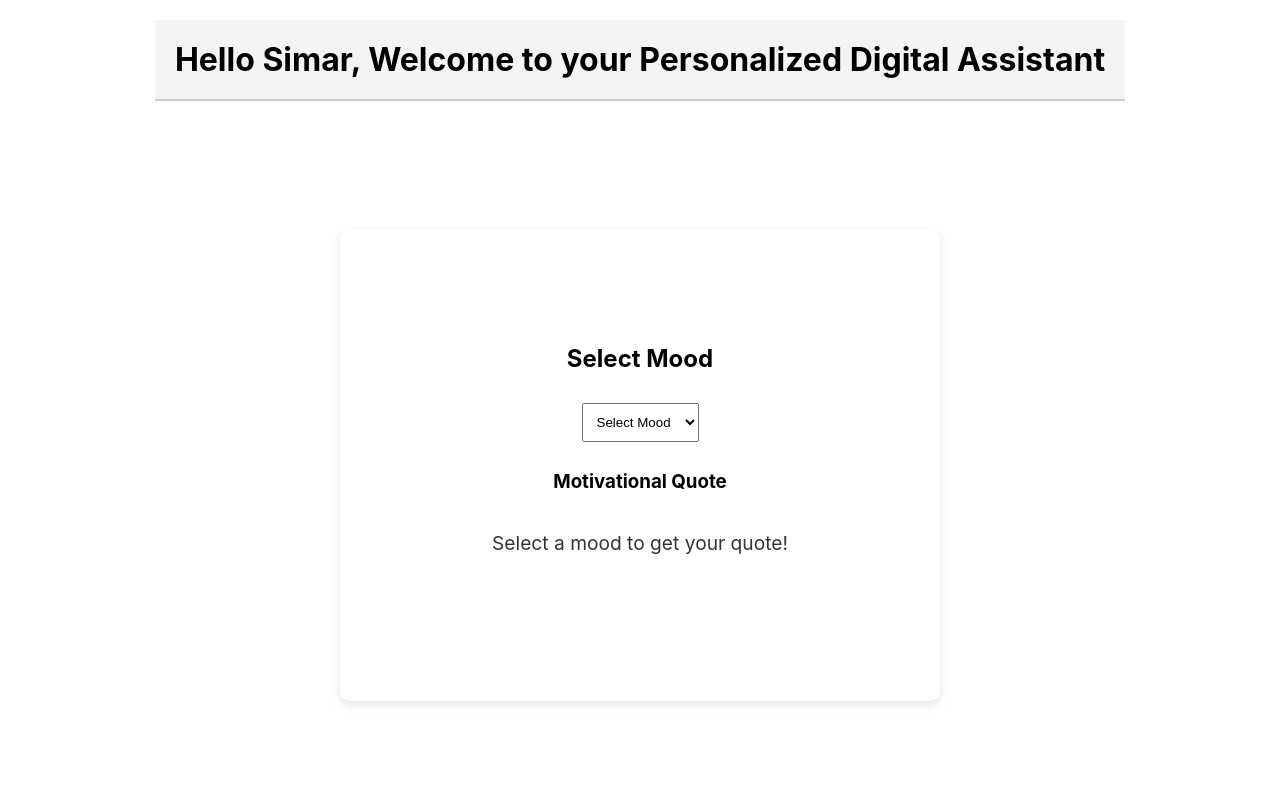
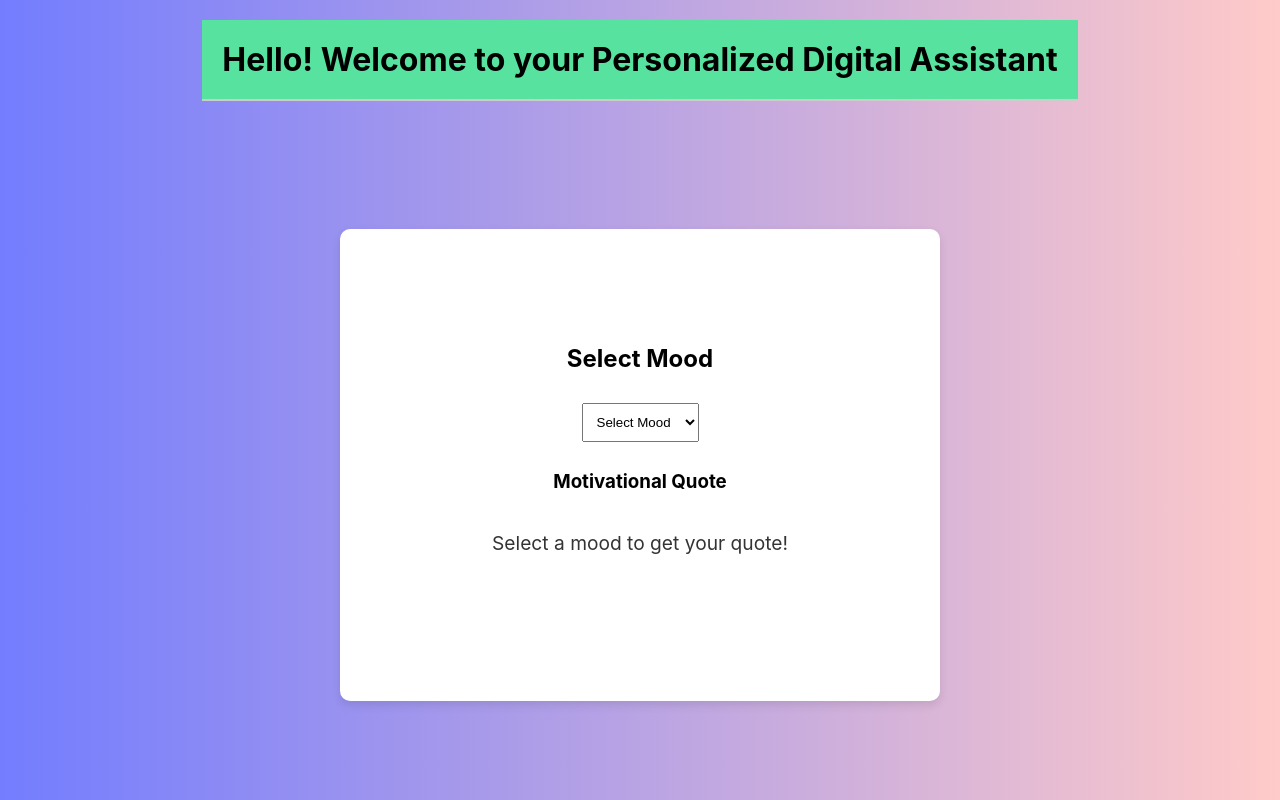
Before and after one commit to Philipn03/a5-final, a React (Create React App) app: page / in a window 1280 px wide. Shown: the top 800 px of the page. Built offline with nearby package versions, Linux system fonts and the light colour scheme.

Commit message:
updated background color

```diff
--- a/src/App.css
+++ b/src/App.css
@@ -1,5 +1,8 @@
 .App {
   text-align: center;
+  /* background-color: #52a2f1; */
+  /* background-color: #737dfe; */
+  background: linear-gradient(to right, #737dfe, #ffcac9);
 }
 
 
--- a/src/Header.css
+++ b/src/Header.css
@@ -1,6 +1,6 @@
 .header {
     text-align: center;
-    background-color: #f4f4f4;
+    background-color: #57e29f;
     padding: 20px;
     border-bottom: 2px solid #ccc;
   }
--- a/src/Header.js
+++ b/src/Header.js
@@ -5,7 +5,7 @@ const Header = () => {
   const [name, setName] = useState('Simar');
   return (
     <header className="header">
-      <h1>Hello {name}, Welcome to your Personalized Digital Assistant</h1>
+      <h1>Hello! Welcome to your Personalized Digital Assistant</h1>
     </header>
   );
 };
```
